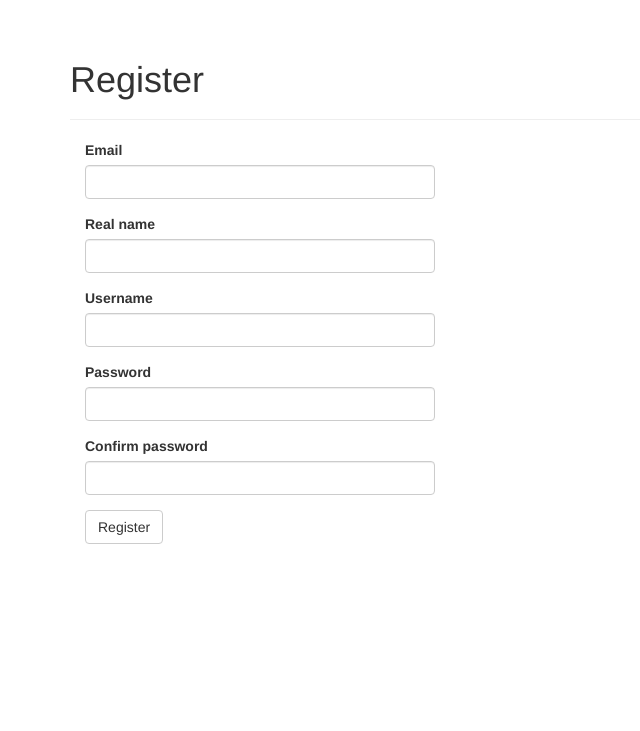
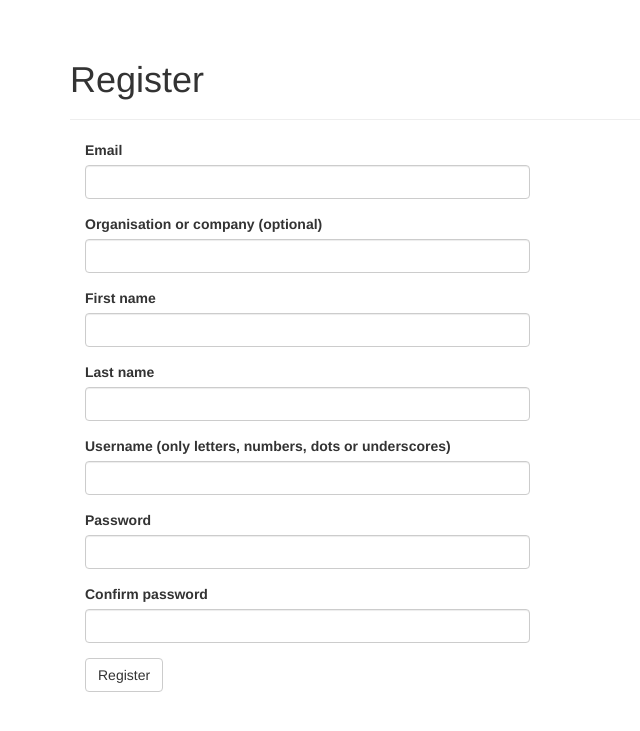
Before and after one commit to mbtronics/BAB, a Flask app: page /auth/register in a window 1280 px wide. Shown: the part 52-783 px from the top of the page, without its empty margins (0-640 px from the left). Run offline with Flask 2, Linux system fonts and the light colour scheme; data that the repository does not hold is empty; parts of the project's set-up code (start-up, migrations or seed data) failed here and were passed over; some libraries are stand-ins or nearby versions.

Commit message:
Update register form

```diff
--- a/app/auth/forms.py
+++ b/app/auth/forms.py
@@ -1,6 +1,6 @@
 from flask.ext.wtf import Form
 from wtforms import StringField, PasswordField, BooleanField, SubmitField
-from wtforms.validators import Required, Length, Email, Regexp, EqualTo
+from wtforms.validators import Required, Optional, Length, Email, Regexp, EqualTo
 from wtforms import ValidationError
 from ..usermodels import User
 
@@ -15,8 +15,12 @@ class LoginForm(Form):
 class RegistrationForm(Form):
     email = StringField('Email', validators=[Required(), Length(1, 64),
                                            Email()])
-    name = StringField('Real name', validators=[Required()])
-    username = StringField('Username', validators=[
+
+    organisation = StringField('Organisation or company (optional)', validators=[Optional()])
+    first_name = StringField('First name', validators=[Required(), Regexp('^([A-Z])', 0, 'Names must start with a capital')])
+    last_name = StringField('Last name', validators=[Required(), Regexp('^([A-Z])', 0, 'Names must start with a capital')])
+
+    username = StringField('Username (only letters, numbers, dots or underscores)', validators=[
         Required(), Length(1, 64), Regexp('^[A-Za-z][A-Za-z0-9_.]*$', 0,
                                           'Usernames must have only letters, '
                                           'numbers, dots or underscores')])
--- a/app/auth/views.py
+++ b/app/auth/views.py
@@ -47,8 +47,10 @@ def register():
     if form.validate_on_submit():
         user = User(email=form.email.data,
                     username=form.username.data,
-                    name=form.name.data,
+                    name=form.first_name.data + " " + form.last_name.data,
                     password=form.password.data)
+        if form.organisation.data != "":
+            user.organisation = form.organisation.data
         db.session.add(user)
         db.session.commit()
         token = user.generate_confirmation_token()
--- a/app/templates/auth/register.html
+++ b/app/templates/auth/register.html
@@ -7,7 +7,7 @@
 <div class="page-header">
     <h1>Register</h1>
 </div>
-<div class="col-md-4">
+<div class="col-md-5">
     {{ wtf.quick_form(form) }}
 </div>
 {% endblock %}
--- a/app/templates/user/view.html
+++ b/app/templates/user/view.html
@@ -18,6 +18,7 @@
         {# Private information, only for the user himself or moderator #}
         {% if current_user.can(Permission.MANAGE_USERS) or user==current_user %}
             {% if user.location %}From <a href="http://maps.google.com/?q={{ user.location }}">{{ user.location }}</a>{% endif %}
+            {% if user.organisation %}<p>Organisation or company: {{ user.organisation }}</p>{% endif %}
             <p>E-mail: <a href="mailto:{{ user.email }}">{{ user.email }}</a></p>
             <p>Registered member since {{ moment(user.member_since).format('DD/MM/YYYY') }}. Last seen {{ moment(user.last_seen).fromNow() }}.</p>
 
--- a/app/usermodels.py
+++ b/app/usermodels.py
@@ -88,6 +88,7 @@ class User(UserMixin, db.Model):
     last_seen = db.Column(db.DateTime(), default=datetime.utcnow)
     avatar_hash = db.Column(db.String(32))
     photo_filename = db.Column(db.String(100))
+    organisation = db.Column(db.String(50))
 
     skills = db.relationship('Skill', secondary=UserSkills, backref=db.backref('users', lazy='dynamic'), lazy='dynamic')
     reservations = db.relationship('Reservation', backref='user', lazy='dynamic')
```
Also changed, not shown: migrations/versions/7f59125777ef_add_organisation_info.py (added, +26 -0 lines).
